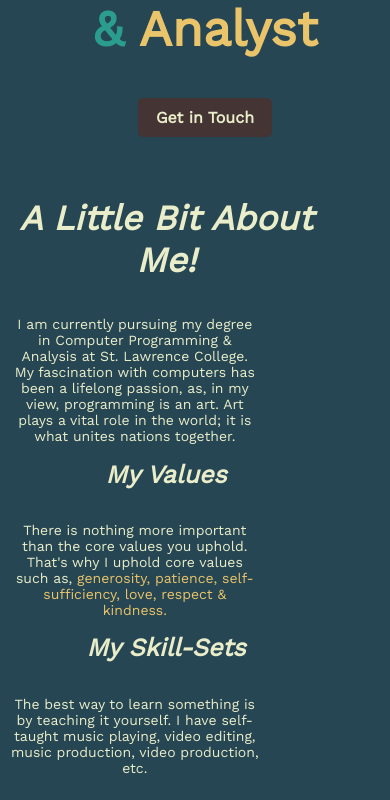
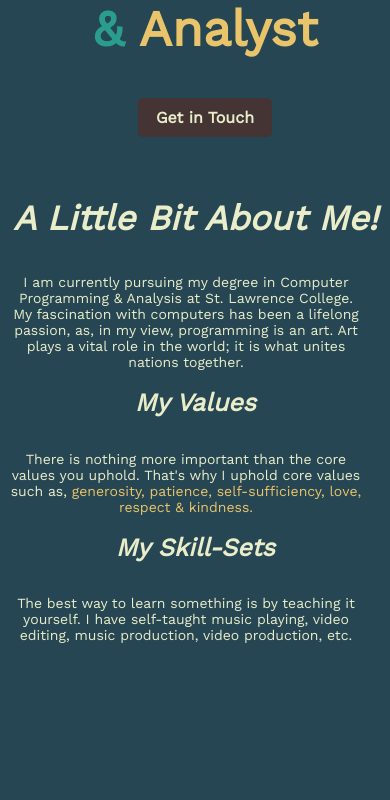
Before and after one commit to jefferyhoekstra/myportfolio, a web app: file index.html in a window 390 px wide. Shown: the part 451-1251 px from the top of the page. After the commit the page ends 1094 px from the top, so only its background shows below. Run offline with its HTML, style and script files only (its server is not run), Linux system fonts and the light colour scheme.

Commit message:
Update styles.css

```diff
--- a/css/styles.css
+++ b/css/styles.css
@@ -203,19 +203,21 @@ footer {
         margin-top: 5%;
         margin-right: 0;
         color: #e9edc9;
-        width: 80%;
+        width: 95%;
         float: none;
+        margin-left: 0;
     }
 
     .desc p {
-        width: 80%; /* Make the paragraph full width on smaller screens */
+        width: 95%; /* Make the paragraph full width on smaller screens */
         margin-left: 0; /* Reset margin for smaller screens */
         color: #e9edc9;
+        margin-right: 0;
     }
 
     .content {
         display: block;
         justify-content: space-around;
-        align-items: normal; /* Align content vertically */
+        align-items: center; /* Align content vertically */
     }
 }
```
